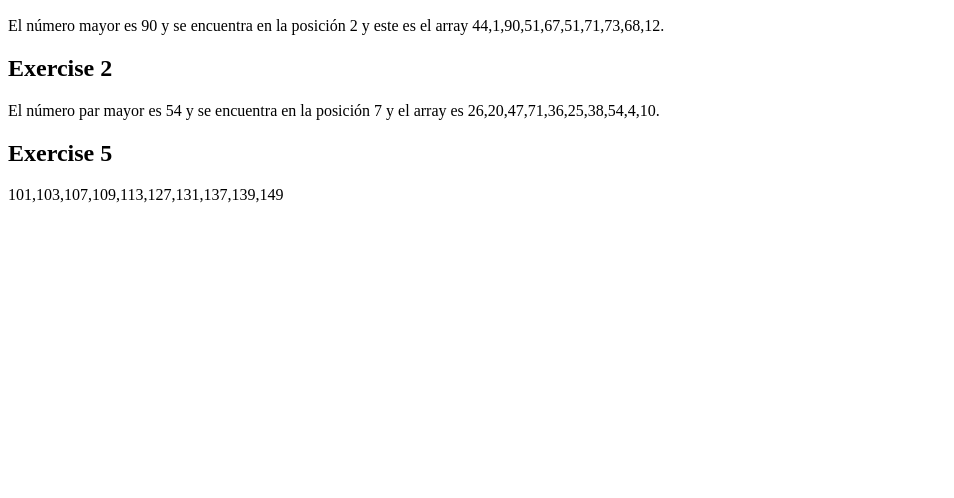
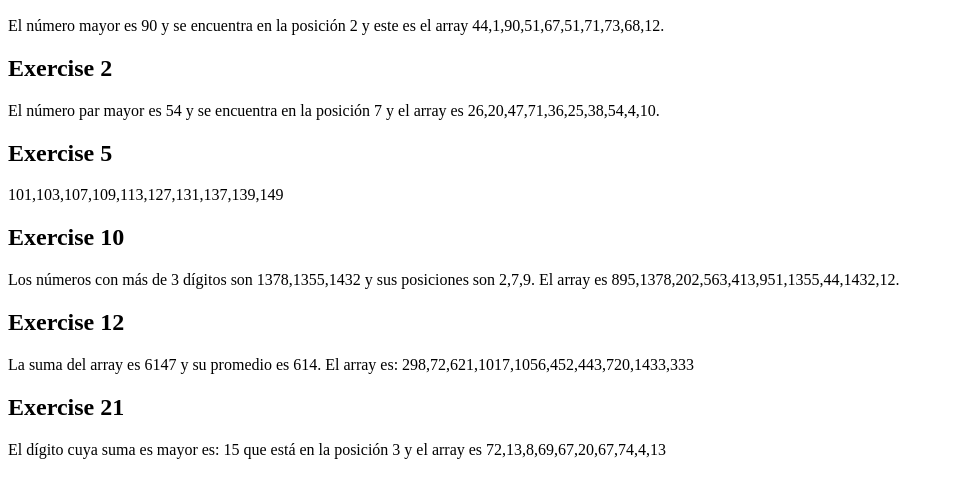
Before and after one commit to andresbolivar07/Practicas_js, a plain HTML site: page Ejercicios_Laboratoria/arrays.html in a window 1280 px wide. Shown: the part 110-608 px from the top of the page, without its empty margins (0-954 px from the left). Drawn offline with Linux system fonts and the light colour scheme.

Commit message:
feat: exercise 10, 12 and 21

```diff
--- a/Ejercicios_Laboratoria/arrays.html
+++ b/Ejercicios_Laboratoria/arrays.html
@@ -14,6 +14,12 @@
     <div id="exercise2"></div>
     <h2>Exercise 5</h2>
     <div id="exercise5"></div>
+    <h2>Exercise 10</h2>
+    <div id="exercise10"></div>
+    <h2>Exercise 12</h2>
+    <div id="exercise12"></div>
+    <h2>Exercise 21</h2>
+    <div id="exercise21"></div>
   </body>
   <script>
     // 1. Leer 10 enteros, almacenarlos en un vector y determinar en qué posición del vector está el
@@ -102,5 +108,85 @@
     };
     const result3 = document.getElementById("exercise5");
     result3.innerHTML = exercise5();
-  </script>
+
+//10. Leer 10 números enteros, almacenarlos en un vector y determinar en qué posiciones se
+//    encuentran los números con mas de 3 dígitos.
+
+const exercise10 = () => {
+
+    const randomNumbers = [];
+    for (let i = 0; i < 10; i++) {
+    randomNumbers.push(Math.floor(Math.random() * 1500));
+    }
+let threeDigits = [];
+let threeDigitsPosition = [];
+
+    for(let i= 1; i < randomNumbers.length; i++) {
+        if (randomNumbers[i] > 999 ) {
+            threeDigits.push(randomNumbers[i]);
+            threeDigitsPosition.push(i + 1);
+        }
+    }
+    const oneNumber = `El número con más de 3 dígitos es ${ threeDigits } y su posición es ${ threeDigitsPosition }. El array es ${randomNumbers}.`;
+
+    const manyNumbers = `Los números con más de 3 dígitos son ${ threeDigits } y sus posiciones son ${ threeDigitsPosition }. El array es ${randomNumbers}.`;
+
+    return threeDigits.length < 2 ? oneNumber : manyNumbers;
+}
+const result4 = document.getElementById("exercise10");
+result4.innerHTML = exercise10();
+
+// 12. Leer 10 números enteros, almacenarlos en un vector y determinar a cuánto es igual el
+// promedio entero de los datos del vector.
+
+const exercise12 = () => {
+
+    const randomNumbers = [];
+    for (let i = 0; i < 10; i++) {
+    randomNumbers.push(Math.floor(Math.random() * 1500));
+    }
+let totalArray = 0;
+let promtotalArray = 0;
+
+    for (let i = 1; i < randomNumbers.length; i++) {
+        totalArray = totalArray + randomNumbers[i];
+        promtotalArray = parseInt(totalArray / 10);
+    }
+    return `La suma del array es ${ totalArray } y su promedio es ${ promtotalArray }. El array es: ${ randomNumbers }`;
+}
+const result5 = document.getElementById("exercise12");
+result5.innerHTML = exercise12();
+
+// 21. Leer 10 números enteros, almacenarlos en un vector y determinar en qué posición está el número cuya suma de dígitos sea la mayor.
+
+const exercise21 = () => {
+
+    const randomNumbers = [];
+    for (let i = 0; i < 10; i++) {
+    randomNumbers.push(Math.floor(Math.random() * 100));
+    }
+    let arraySumDigits = [];
+    let sumDigits = 0;
+
+    for(let i = 0; i < randomNumbers.length; i++) {
+        if(randomNumbers[i] > 9) {
+            sumDigits = ((parseInt(randomNumbers[i] / 10)) + (randomNumbers[i] % 10));
+            arraySumDigits.push(sumDigits);
+        }
+    }
+    let maxDigit = 0;
+    let maxDigitposition = 1;
+
+    for (let i = 0; i < arraySumDigits.length; i++) {
+        if (arraySumDigits[i] > maxDigit) {
+          maxDigit = arraySumDigits[i];
+          maxDigitposition= i + 1;
+        }
+    }
+    return `El dígito cuya suma es mayor es: ${ maxDigit } que está en la posición ${ maxDigitposition } y el array es ${ randomNumbers }`;
+}
+const result6 = document.getElementById("exercise21");
+result6.innerHTML = exercise21();
+
+</script>
 </html>
```
